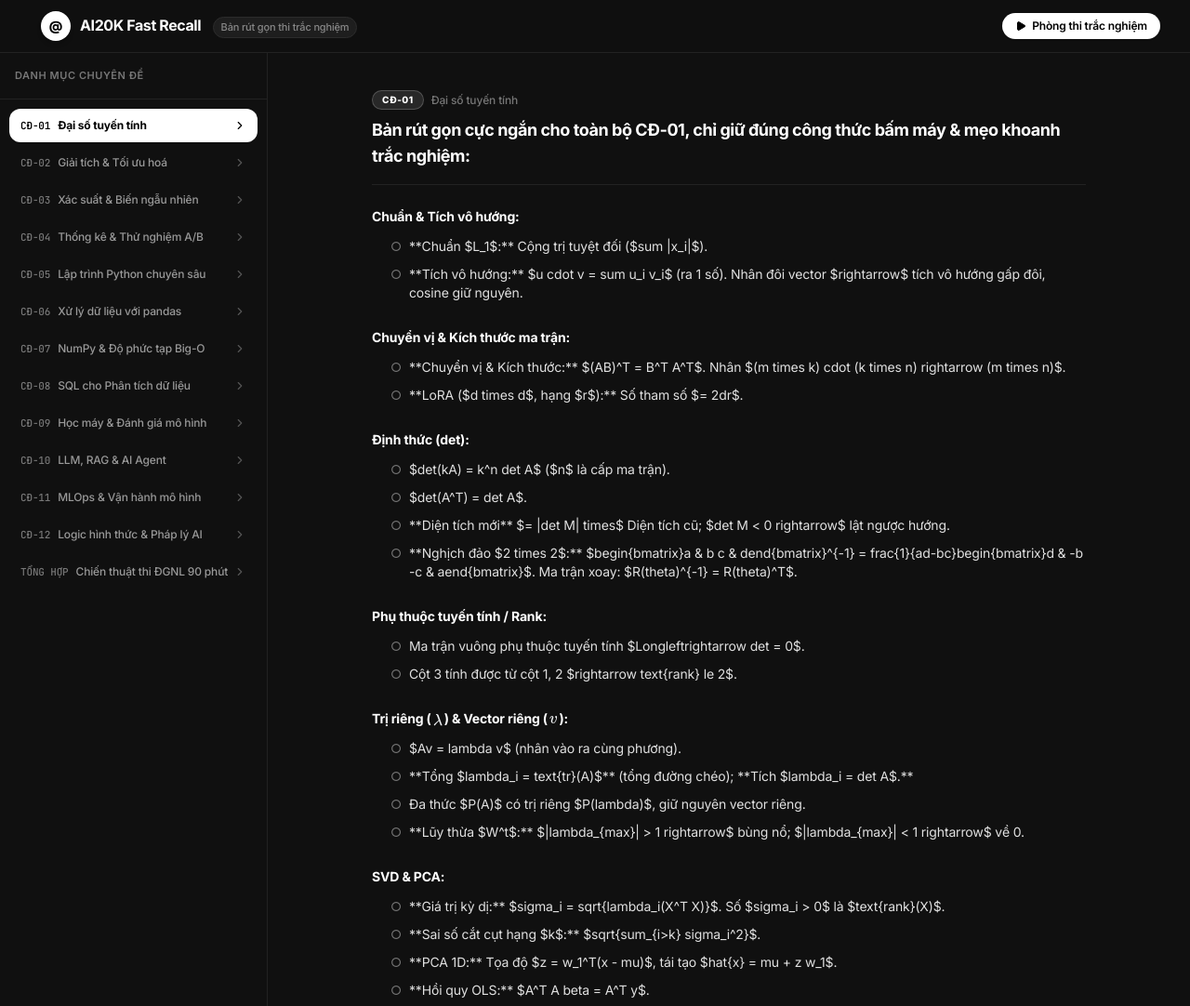
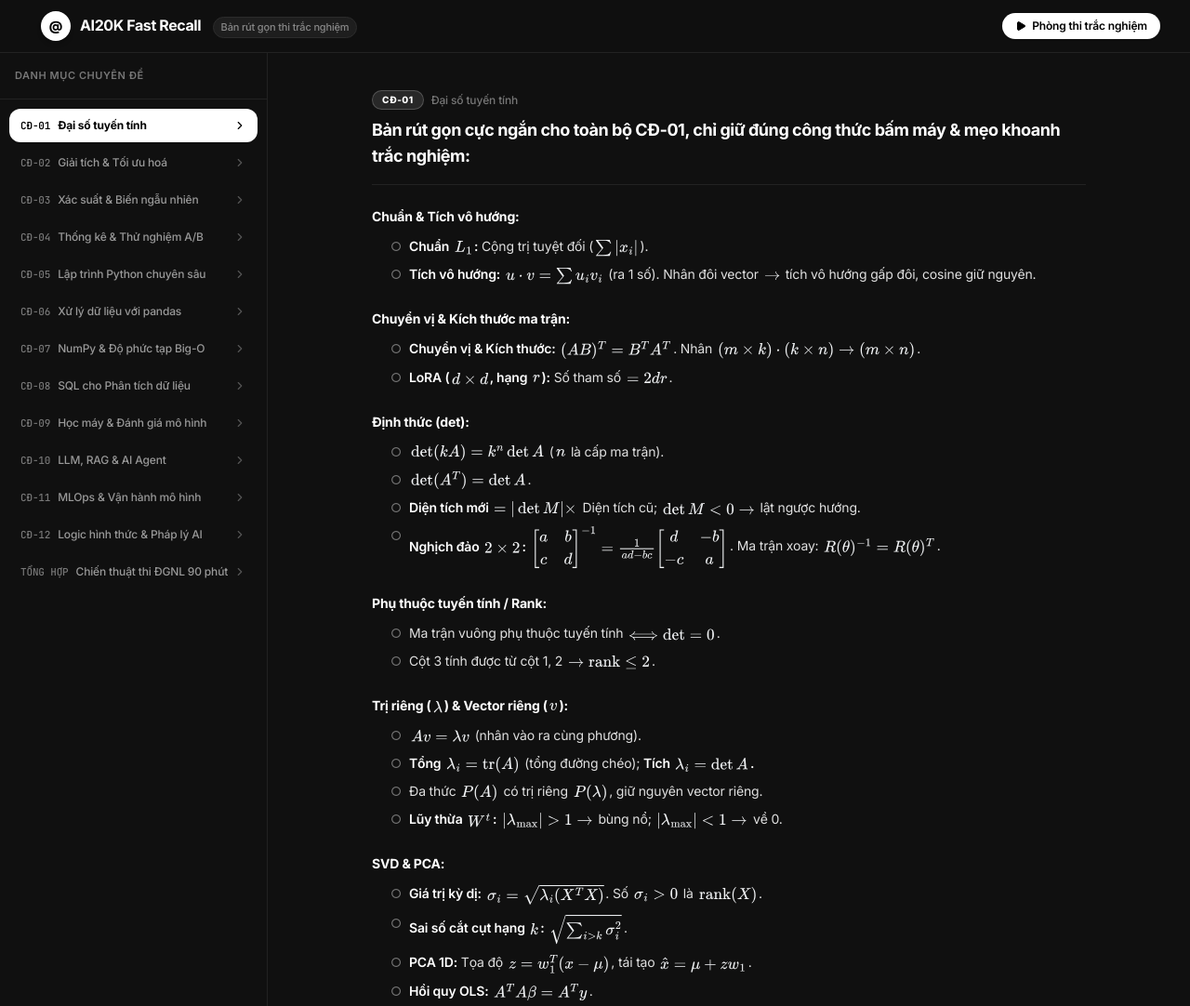
Before and after one commit to phanan04/AI20K, a plain HTML site: page learn.html in a window 1280 px wide. Shown: the top 1082 px of the page at 93% size. Drawn offline with nearby package versions, Linux system fonts and the light colour scheme.

Commit message:
fix: sua bieu thuc regex in dam markdown de MathJax bien dich 37 cong thuc toan svg thanh cong

```diff
--- a/learn.html
+++ b/learn.html
@@ -26,7 +26,7 @@
     }
   </script>
 
-  <!-- MathJax Configuration (Bảo đảm biên dịch 100% công thức toán học) -->
+  <!-- MathJax Configuration -->
   <script>
     window.MathJax = {
       tex: {
@@ -169,6 +169,12 @@
       document.getElementById('sidebar').classList.toggle('-translate-x-full');
     });
 
+    function formatMarkdown(text) {
+      if (!text) return '';
+      // Format markdown bold: **text** -> <strong class="text-white font-semibold">text</strong>
+      return text.replace(/\*\*([^*]+)\*\*/g, '<strong class="text-white font-semibold">$1</strong>');
+    }
+
     function renderSidebar() {
       sidebarNav.innerHTML = TOPICS.map((t, idx) => {
         const isActive = idx === currentTopicIndex;
@@ -231,7 +237,7 @@
                 </h2>
                 <div class="space-y-2.5 pl-5 text-[13px] sm:text-sm text-[#e0e0e0] leading-relaxed">
                   ${group.items.map(it => {
-                    let formatted = it.replace(/\\*\\*(.*?)\\*\\*/g, '<strong class="text-white font-semibold">$1</strong>');
+                    let formatted = formatMarkdown(it);
                     return `
                       <div class="relative pl-5 circle-bullet">
                         ${formatted}
```
